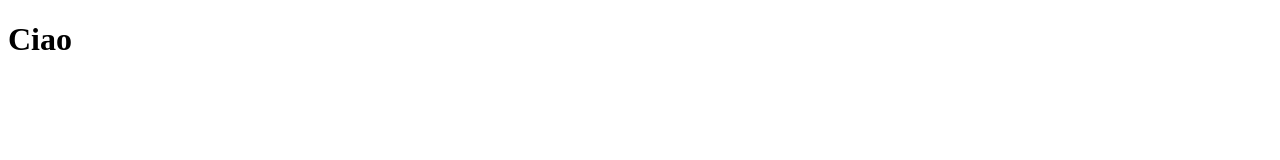
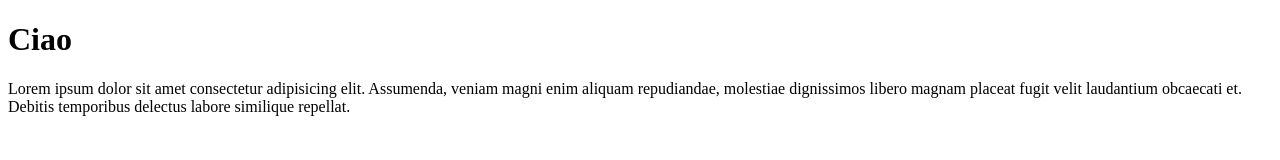
Before and after one commit to LucaCavatassi/test, a plain HTML site: page index.html in a window 1280 px wide. Drawn offline with Linux system fonts and the light colour scheme.

Commit message:
add: paragraph text

```diff
--- a/index.html
+++ b/index.html
@@ -7,5 +7,6 @@
 </head>
 <body>
     <h1>Ciao</h1>
+    <p>Lorem ipsum dolor sit amet consectetur adipisicing elit. Assumenda, veniam magni enim aliquam repudiandae, molestiae dignissimos libero magnam placeat fugit velit laudantium obcaecati et. Debitis temporibus delectus labore similique repellat.</p>
 </body>
 </html>
```
